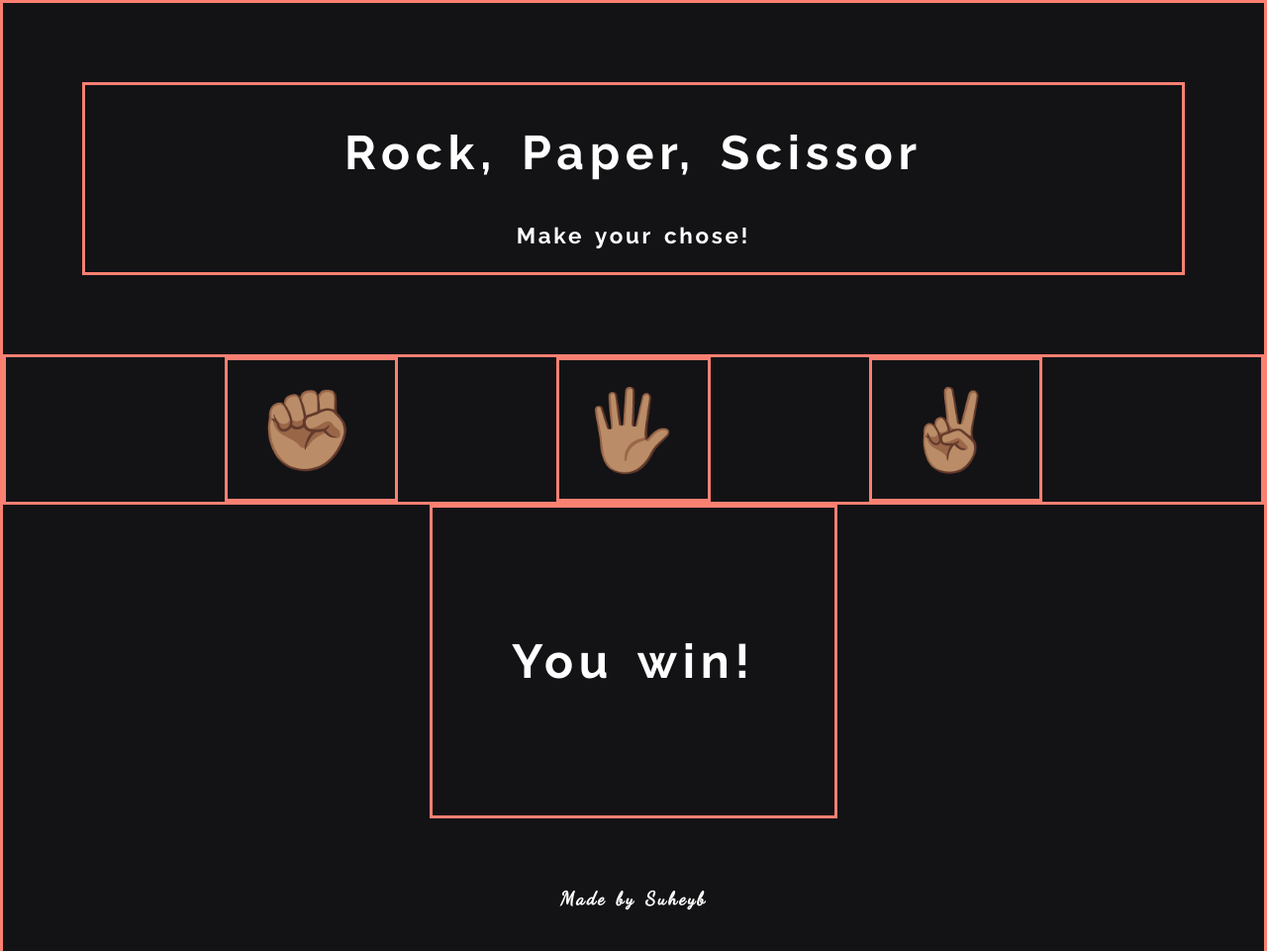
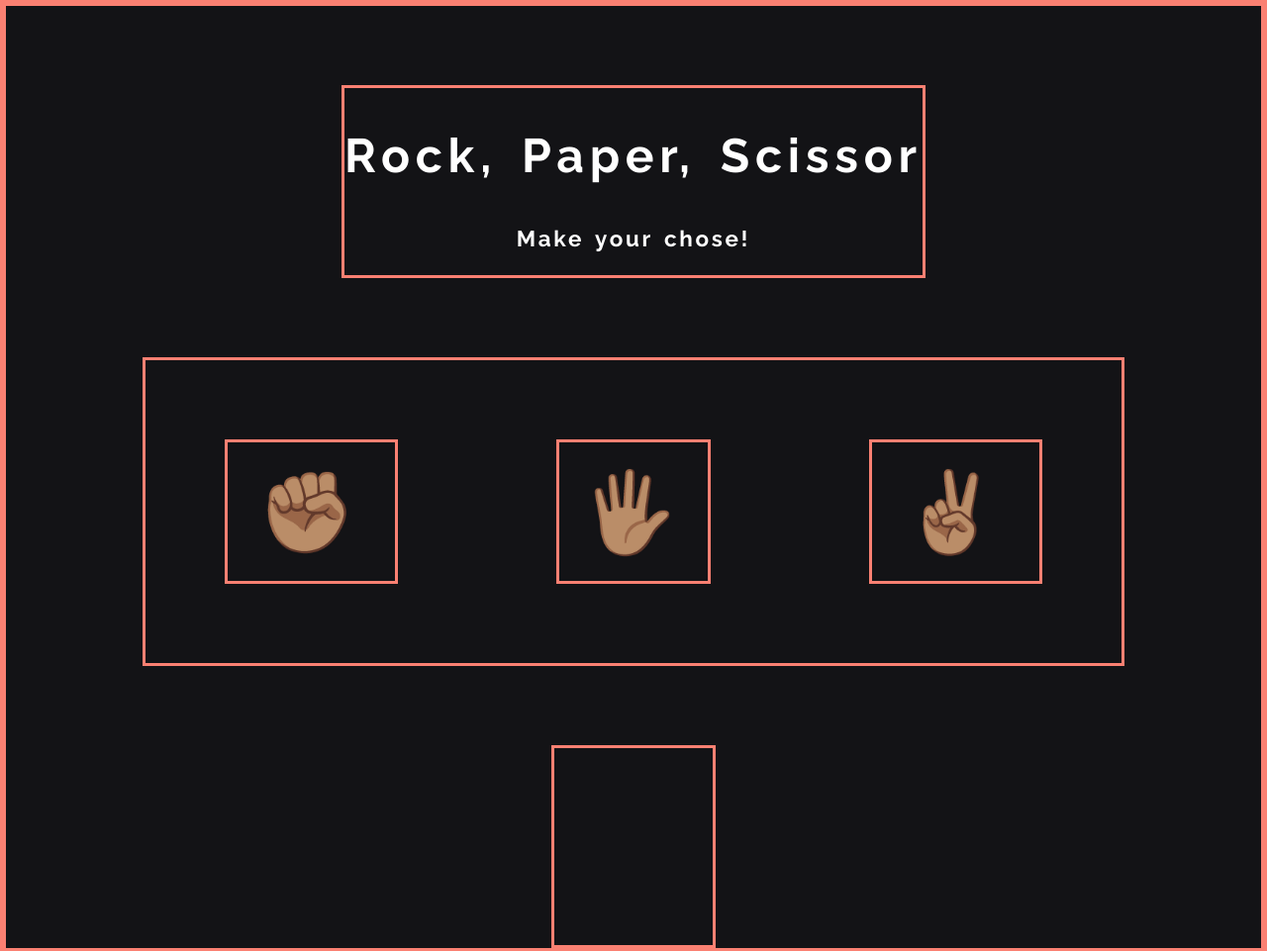
Before and after one commit to byehus/RPS-game, a plain HTML site: page index.html in a window 1280 px wide. Shown: the top 961 px of the page at 99% size. Drawn offline with Linux system fonts and the light colour scheme.

Commit message:
Added changes to html

```diff
--- a/index.html
+++ b/index.html
@@ -15,25 +15,25 @@
 </head>
 
 <body>
-
+	<!-- Main sectio/Game Area -->
+	<main class="container">
 		<!-- Title -->
 		<div class="hdrs_">
 			<h1>Rock, Paper, Scissor</h1>
 			<h2>Make your chose!</h2>
 		</div>
-
-	<!-- Main sectio/Game Area -->
-	<main class="container">
+		<section>
 			<div class="gs_">
 				<div class="roc_">✊🏽</div>
 				<div class="pap_">🖐🏽</div>
 				<div class="scis_">✌🏽</div>
 			</div>
+		</section>
+		<section class="result_">
+			<h2 id="message_"></h2>
+		</section>
 	</main>
 
-	<section class="result_">
-		<h2 id="message_">You win!</h2>
-	</section>
 	<!-- Footer -->
 
 	<footer>
```
Lines whose indentation alone changed are shown as unchanged.
